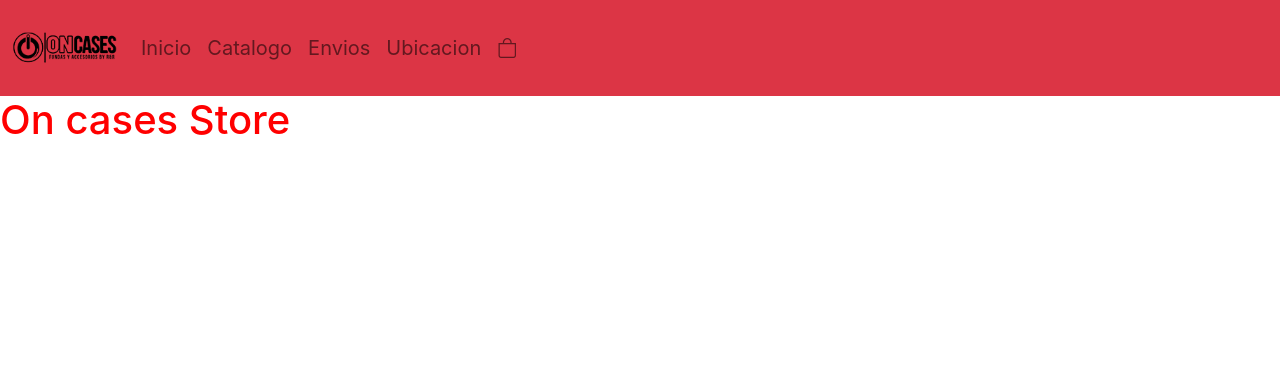
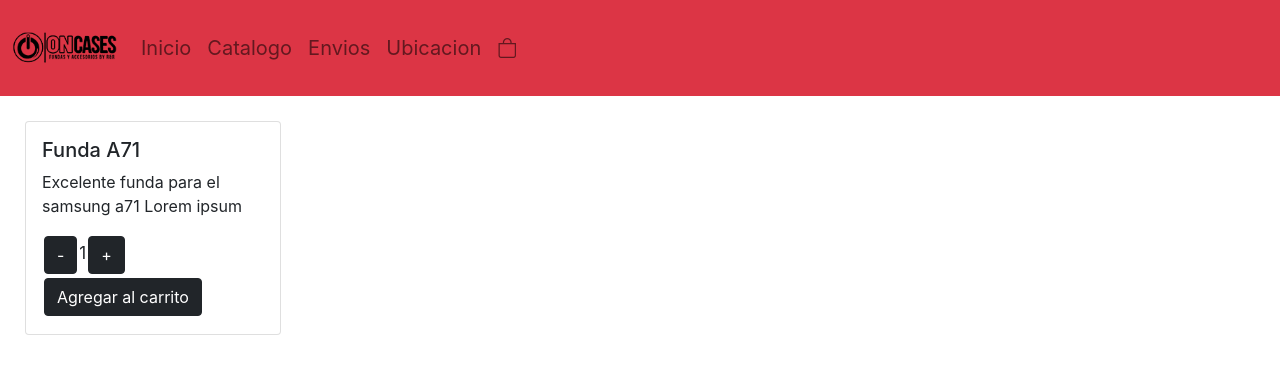
Before and after one commit to MartinezAndres1006/OnCasesStore, a React (Create React App) app: page / in a window 1280 px wide. Shown: the top 374 px of the page. Built offline with nearby package versions, Linux system fonts and the light colour scheme.

Commit message:
Probando componentes dos

```diff
--- a/src/App.css
+++ b/src/App.css
@@ -8,3 +8,18 @@
 .textoItem{
   color: red;
 }
+
+.card{
+  width: 16em;
+  margin:25px;
+}
+.btns{
+  margin: 2px;
+}
+.contador{
+  font-size: 17px;
+}
+.botones{
+  display: flex;
+  justify-content: center;
+}
--- a/src/App.js
+++ b/src/App.js
@@ -1,14 +1,17 @@
 
 import React from 'react';
 import './App.css';
+import Contador from './components/itemCount'
 import BarraNavegacion from './components/NavBar' ;
-import Title from './components/itemListContainer'
 class app extends React.Component{
   render(){
+    const onAdd = ( quantity ) => {
+            console.log ( 'Añadiste'+{quantity}+'unidades' )
+  }
     return(
       <div>
         <BarraNavegacion />
-        <Title greeting="On cases Store" />
+        <Contador initial={1} stock={6} onAdd={onAdd}/>
       </div>
 
     )
--- a/src/components/cardWidget.jsx
+++ b/src/components/cardWidget.jsx
@@ -1,9 +1,9 @@
 import React from 'react'
 
- export const carrito = () => {
+ export const cart = () => {
   return (
     <i className="bi bi-bag"></i>
   )
 }
 
-export default carrito
+export default cart
--- /dev/null
+++ b/src/components/itemCount.js
@@ -0,0 +1,28 @@
+import React,{useState} from 'react'
+
+export const itemCount = ({initial,stock}) => {
+  const [ count , setCount ]=useState( initial ) ;
+
+ const decrease=() =>{
+  setCount(count-1)
+ }
+
+ const increase=() =>{
+  setCount(count+1)
+ }
+  return (
+    <div className="card">
+  <div className="card-body">
+    <h5 className="card-title">Funda A71</h5>
+    <p className="card-text">Excelente funda para el samsung a71 Lorem ipsum</p>
+    <button className='btns btn btn-dark' onClick={decrease} disabled={count<=0}>-</button>
+    <span className='contador'>{count}</span>
+    <button className='btns btn btn-dark' onClick={increase}disabled={count>=stock}>+</button>
+    <button className='btns btn btn-dark'>Agregar al carrito</button>
+
+  </div>
+</div>
+  )
+}
+
+export default itemCount
--- a/src/components/itemListContainer.jsx
+++ b/src/components/itemListContainer.jsx
@@ -3,7 +3,7 @@ import React from 'react'
 const title = (props) => {
     console.log(props)
   return (
-    <h1 className='textoItem'>{props.greeting}</h1>
+    <h1 className='textoItem'>{props.andrio}</h1>
   )
 }
 
```
